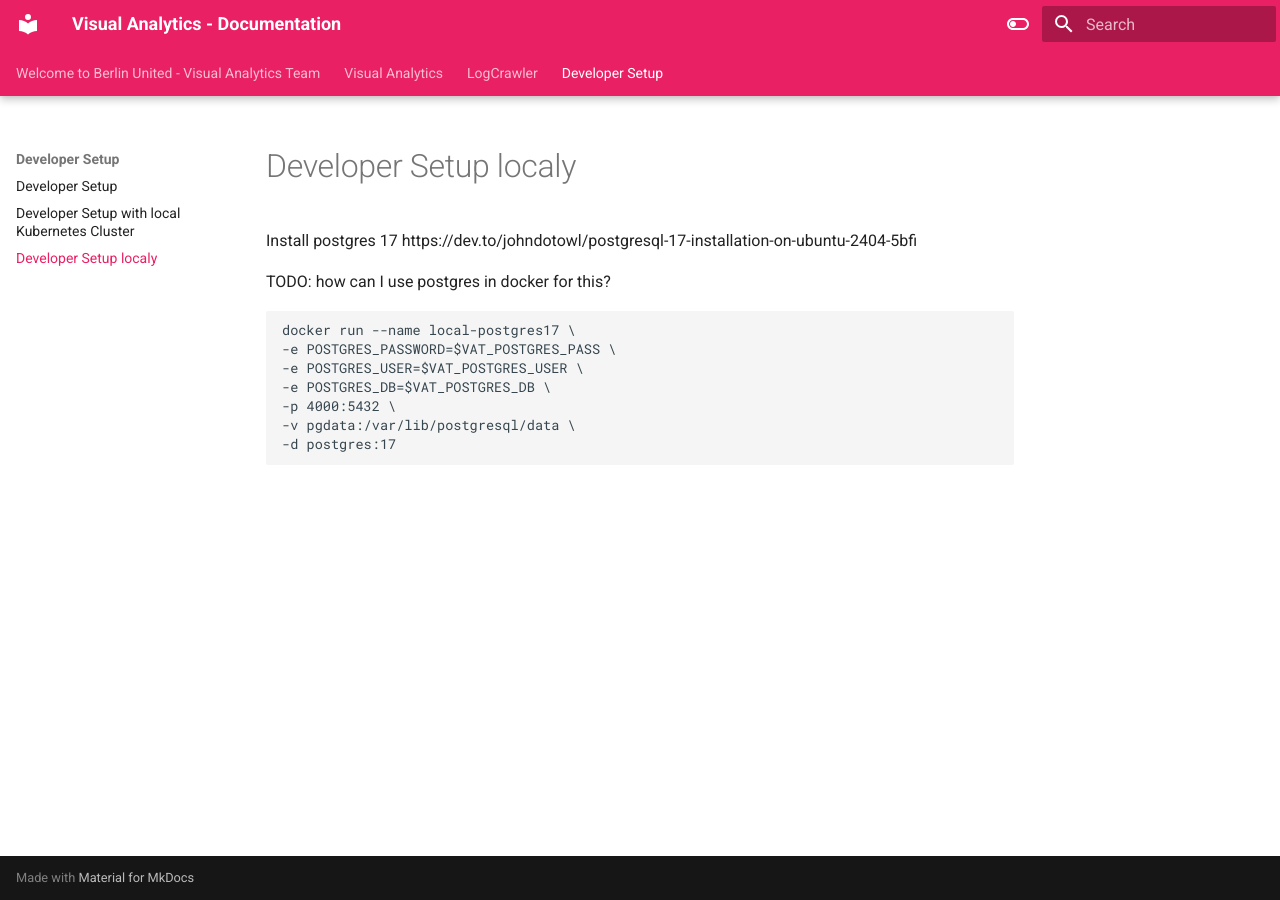
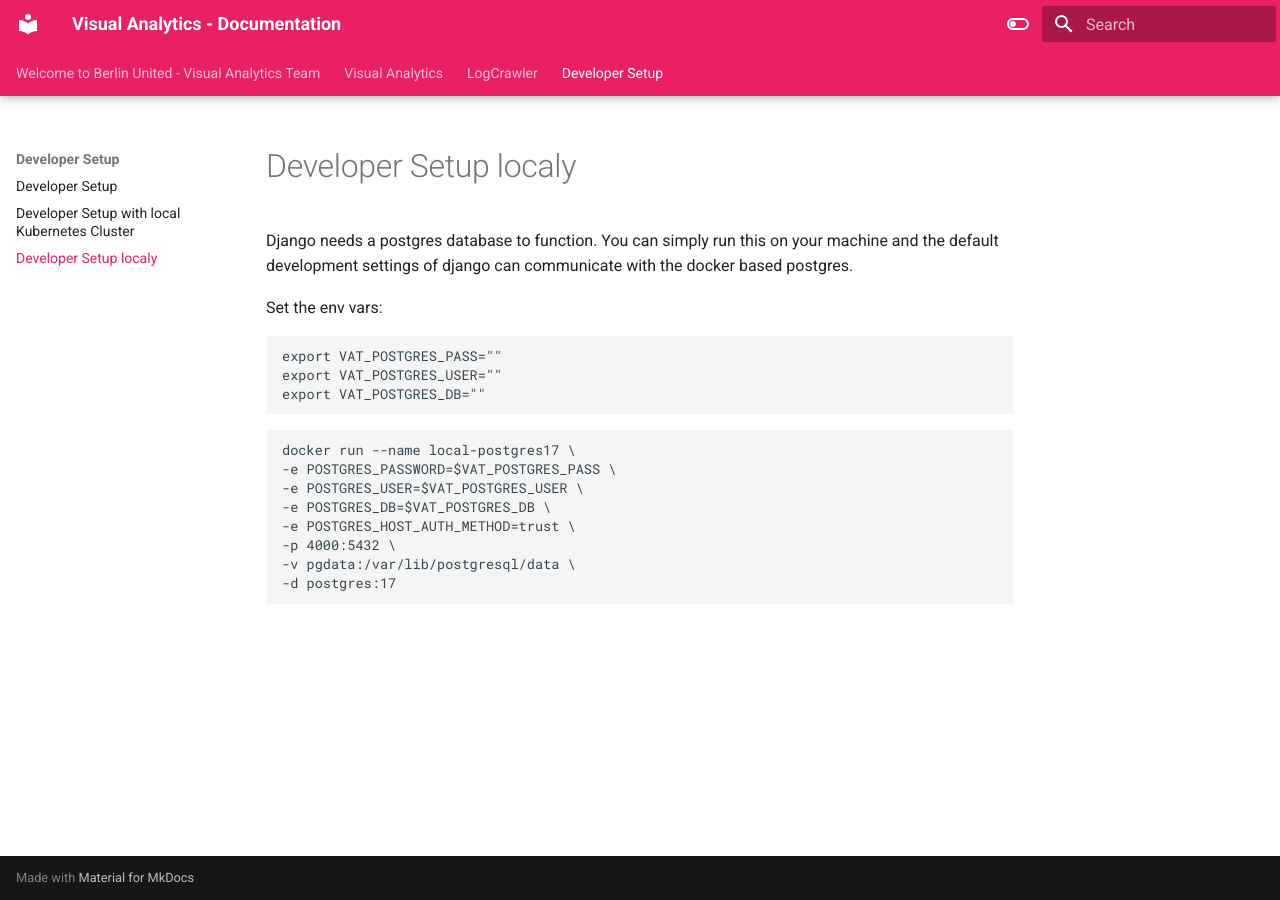
Before and after one commit to Visual-Analytics-Toolbox/vat-docs, an MkDocs documentation site: the page built from docs/dev/local_postgres.md, in a window 1280 px wide. Built offline with MkDocs 1.6.1 and Material for MkDocs 9.7.7, drawn with Linux system fonts in a browser that asks for light colours.

Commit message:
fix: improve the postgres dev docs slightly

````diff
--- a/docs/dev/local_postgres.md
+++ b/docs/dev/local_postgres.md
@@ -1,15 +1,19 @@
 # Developer Setup localy
+Django needs a postgres database to function. You can simply run this on your machine and the default development settings of django can communicate with the docker based postgres.
 
-Install postgres 17
-https://dev.to/johndotowl/postgresql-17-installation-on-ubuntu-2404-5bfi
-
-TODO: how can I use postgres in docker for this?
+Set the env vars:
+```bash
+export VAT_POSTGRES_PASS=""
+export VAT_POSTGRES_USER=""
+export VAT_POSTGRES_DB=""
+```
 
 ```
 docker run --name local-postgres17 \
 -e POSTGRES_PASSWORD=$VAT_POSTGRES_PASS \
 -e POSTGRES_USER=$VAT_POSTGRES_USER \
 -e POSTGRES_DB=$VAT_POSTGRES_DB \
+-e POSTGRES_HOST_AUTH_METHOD=trust \
 -p 4000:5432 \
 -v pgdata:/var/lib/postgresql/data \
 -d postgres:17
````
